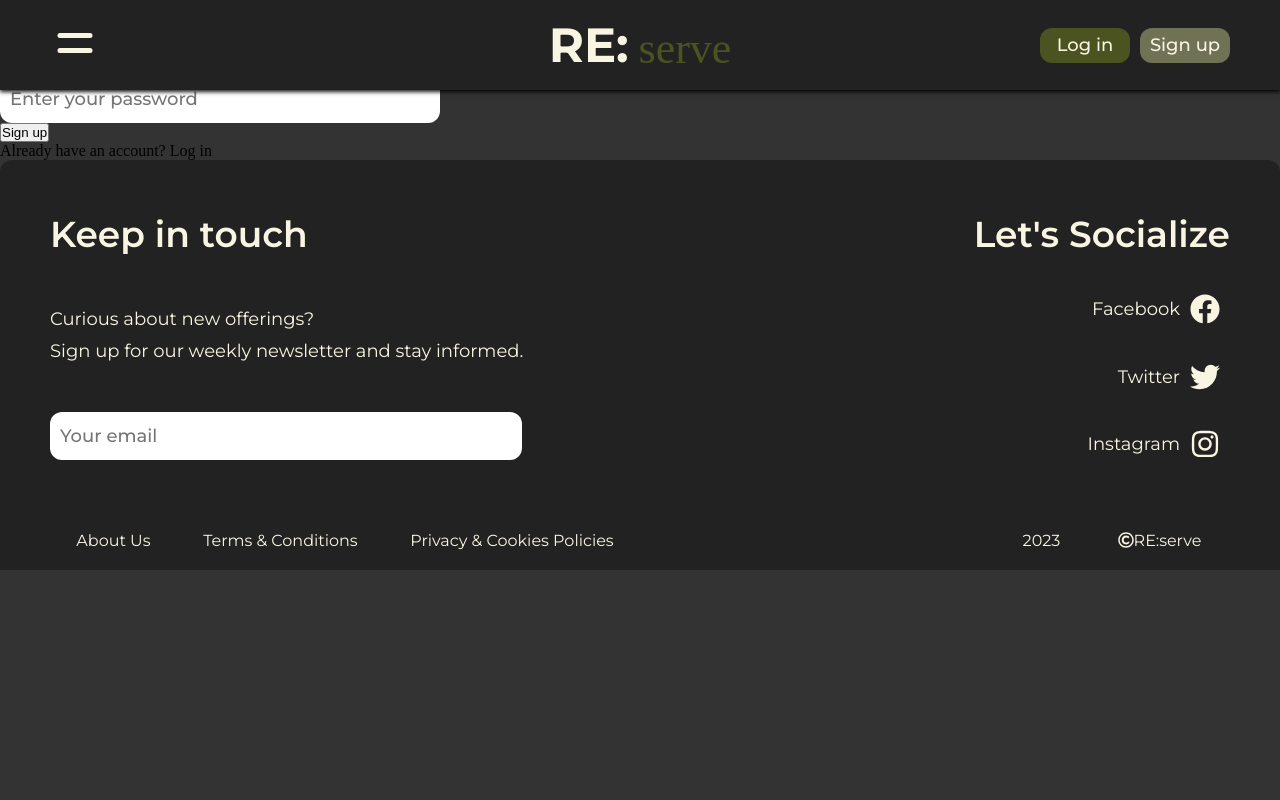
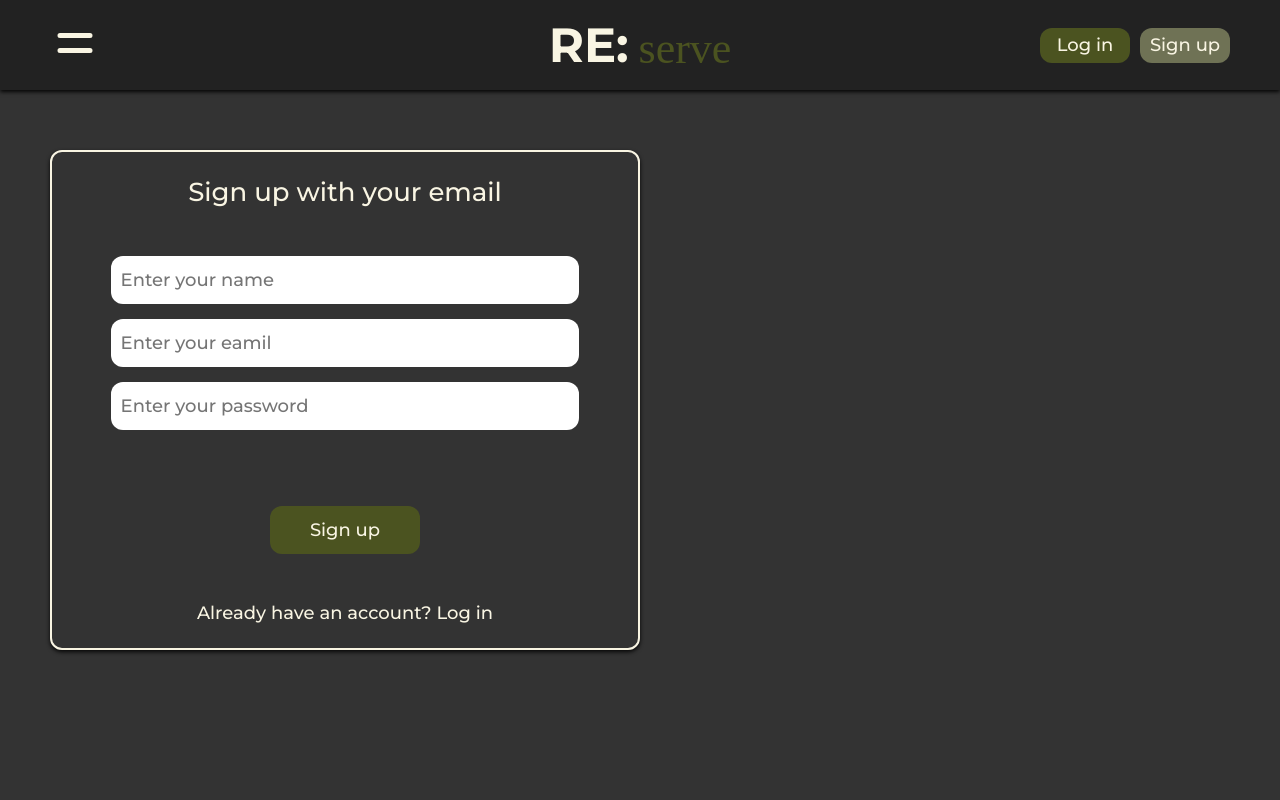
Before and after one commit to 13-TOMMY/RE-serve, a React (Vite) app: page /signup in a window 1280 px wide. Shown: the top 800 px of the page. Built offline with nearby package versions, Linux system fonts and the light colour scheme; no server answers; a web font is replaced by a local one.

Commit message:
sign up and login page

```diff
--- a/src/components/Header/Header.css
+++ b/src/components/Header/Header.css
@@ -97,6 +97,47 @@
   gap: 10px;
   width: 33.3%;
 }
+/*logged in*/
+.accounts-welcome-user{
+  width: fit-content;
+  display: flex;
+  align-items: center;
+  justify-content: center;
+  gap: 20px;
+  height: 50px;
+}
+.text-loggedin{
+  color: var(--color-text);
+  font-size: 18px;
+  font-weight: 600;
+}
+.text-loggedin p{
+  font-family: var(--script-font);
+
+}
+.text-loggedin span{
+  font-family: var(--modern-font);
+}
+.logout-a-btn{
+  height: 50px;
+  width: 50px;
+  color: var(--color-text);
+  font-family: Montserrat;
+  font-size: 18px;
+  font-weight: 500;
+  border-radius: 12px;
+  cursor: pointer;
+  border: none;
+  transition: 1s;
+  background-color: var(--color-button);
+  display: flex;
+  align-items: center;
+  justify-content: center;
+}
+.signout-btn{
+  font-size: 26px;
+}
+/*Log in/sign up*/
 .a-btn {
   width: 90px;
   height: 35px;
@@ -116,7 +157,8 @@
   background-color: var(--color-button-secondary);
 }
 .login-a-btn:hover,
-.signup-a-btn:hover {
+.signup-a-btn:hover,
+.logout-a-btn:hover {
   background-color: var(--color-boxes-cards);
   border: 1px solid var(--color-button-secondary);
 }
--- a/src/components/MoreInfo/MoreInfo.css
+++ b/src/components/MoreInfo/MoreInfo.css
@@ -35,7 +35,7 @@
 .contacts-left input {
   width: 80%;
 }
-input {
+.moreinfo-input{
   width: 440px;
   height: 48px;
   flex-shrink: 0;
--- a/src/components/MoreInfo/MoreInfo.jsx
+++ b/src/components/MoreInfo/MoreInfo.jsx
@@ -32,14 +32,17 @@ function MoreInfo() {
           </p>
           <input
             type="email"
+            className={`moreinfo-input ${!isValidEmail ? "invalid-email" : ""}`}
             placeholder="Your email"
             value={inputValue}
             onChange={handleInputChange}
             onKeyUp={handleKeyUp}
-            className={!isValidEmail ? "invalid-email" : ""}
           />
+
           {!isValidEmail && (
-            <h4 className="error-message">Please enter a valid email address.</h4>
+            <h4 className="error-message">
+              Please enter a valid email address.
+            </h4>
           )}
         </div>
         <div className="contacts-right">
--- a/src/pages/LogIn/LogIn.css
+++ b/src/pages/LogIn/LogIn.css
@@ -0,0 +1,103 @@
+.login-container {
+  padding: 150px 50px 150px 50px;
+  height: 100vh;
+  display: flex;
+  align-items: center;
+}
+
+/* Left */
+.login-left {
+  width: 50%;
+  height: 100%;
+  display: flex;
+  align-items: center;
+  justify-content: center;
+}
+
+.left-container-li {
+  display: flex;
+  flex-direction: column;
+  align-items: center;
+  justify-content: space-around;
+  width: 100%;
+  height: 100%;
+  border: 2px solid var(--color-text);
+  border-radius: 12px;
+  box-shadow: 0 2px 4px rgba(0, 0, 0, 0.9);
+}
+
+.left-container-li h2 {
+  color: var(--color-text);
+  font-family: Montserrat;
+  font-size: 26px;
+  font-weight: 500;
+}
+
+/* Form styles */
+.login-form {
+  display: flex;
+  flex-direction: column;
+  align-items: center;
+  justify-content: space-between;
+  height: 60%;
+  width: 80%;
+}
+
+.li-form-group {
+  display: flex;
+  flex-direction: column;
+  gap: 15px;
+  width: 100%;
+}
+
+.li-form {
+  width: 100%;
+  height: 48px;
+  flex-shrink: 0;
+  border-radius: 12px;
+  border: none;
+  font-family: Montserrat;
+  font-size: 18px;
+  font-weight: 500;
+  padding-left: 10px;
+}
+
+.li-form-btn {
+  width: 150px;
+  height: 48px;
+  color: var(--color-text);
+  background-color: var(--color-button);
+  font-family: Montserrat;
+  font-size: 18px;
+  font-weight: 500;
+  border-radius: 12px;
+  cursor: pointer;
+  border: none;
+  transition: 1s;
+}
+
+.li-form-btn:hover {
+  background-color: var(--color-boxes-cards);
+  border: 1px solid var(--color-button-secondary);
+}
+
+.li-last-p {
+  color: var(--color-text);
+  font-family: Montserrat;
+  font-size: 18px;
+  font-weight: 500;
+}
+
+.li-last-p span {
+  cursor: pointer;
+}
+
+/* Right */
+.login-right {
+  width: 50%;
+  height: 50vh;
+  display: flex;
+  flex-direction: column;
+  align-items: center;
+  justify-content: center;
+}
--- a/src/pages/LogIn/LogIn.jsx
+++ b/src/pages/LogIn/LogIn.jsx
@@ -1,7 +1,8 @@
-import React, {useState} from "react";
+import React, { useState } from "react";
 import { auth } from "../../config/firebaseConfig";
 import { signInWithEmailAndPassword } from "firebase/auth";
 import { useNavigate } from "react-router-dom";
+import { motion } from "framer-motion";
 import "./LogIn.css";
 
 function LogIn() {
@@ -18,13 +19,31 @@ function LogIn() {
       .catch((err) => console.log(err));
   };
 
+  const buttonVariants = {
+    initial: {
+      scale: 1,
+      opacity: 1,
+    },
+    hover: {
+      scale: 1.1,
+      opacity: 0.9,
+    },
+    tap: {
+      scale: 0.9,
+      opacity: 1,
+    },
+  };
+
   return (
     <div className="login-container">
+      <div className="login-left">
+        <div className="left-container-li">
+          <h2>Login with your email</h2>
           <form onSubmit={handleLogin} className="login-form">
-        <h2>Login with your email</h2>
             <div className="li-form-group">
               <input
                 type="email"
+                className="li-form"
                 placeholder="Enter your email"
                 required
                 onChange={(e) => setEmail(e.target.value)}
@@ -32,21 +51,34 @@ function LogIn() {
               />
               <input
                 type="password"
+                className="li-form"
                 placeholder="Enter your password"
                 required
                 onChange={(e) => setPassword(e.target.value)}
                 value={password}
               />
             </div>
-      <button type="submit">Login</button>
+            <motion.button
+              className="li-form-btn"
+              type="submit"
+              variants={buttonVariants}
+              initial="initial"
+              whileHover="hover"
+              whileTap="tap"
+            >
+              Login
+            </motion.button>
           </form>
-      <p>
+          <p className="li-last-p">
             Don't have an account?{" "}
             <span className="li-form-link" onClick={() => navigate("/signup")}>
               Sign up
             </span>
           </p>
         </div>
+      </div>
+      <div className="login-right"></div>
+    </div>
   );
 }
 
--- a/src/pages/SignUp/SignUp.css
+++ b/src/pages/SignUp/SignUp.css
@@ -0,0 +1,99 @@
+.signup-container {
+  padding: 150px 50px 150px 50px;
+  height: 100vh;
+  display: flex;
+  align-items: center;
+}
+/*Left*/
+.signup-left {
+  width: 50%;
+  height: 100%;
+  display: flex;
+  align-items: center;
+  justify-content: center;
+}
+
+.left-container-su {
+  display: flex;
+  flex-direction: column;
+  align-items: center;
+  justify-content: space-around;
+  width: 100%;
+  height: 100%;
+  border: 2px solid var(--color-text);
+  border-radius: 12px;
+  box-shadow: 0 2px 4px rgba(0, 0, 0, 0.9);
+}
+
+.left-container-su h2 {
+  color: var(--color-text);
+  font-family: Montserrat;
+  font-size: 26px;
+  font-weight: 500;
+}
+
+/* Form styles */
+.signup-form {
+  display: flex;
+  flex-direction: column;
+  align-items: center;
+  justify-content: space-between;
+  height: 60%;
+  width: 80%;
+}
+
+.su-form-group {
+  display: flex;
+  flex-direction: column;
+  gap: 15px;
+  width: 100%;
+}
+
+.su-form {
+  width: 100%;
+  height: 48px;
+  flex-shrink: 0;
+  border-radius: 12px;
+  border: none;
+  font-family: Montserrat;
+  font-size: 18px;
+  font-weight: 500;
+  padding-left: 10px;
+}
+
+.su-form-btn {
+  width: 150px;
+  height: 48px;
+  color: var(--color-text);
+  background-color: var(--color-button);
+  font-family: Montserrat;
+  font-size: 18px;
+  font-weight: 500;
+  border-radius: 12px;
+  cursor: pointer;
+  border: none;
+  transition: 1s;
+}
+
+.su-form-btn:hover {
+  background-color: var(--color-boxes-cards);
+  border: 1px solid var(--color-button-secondary);
+}
+.su-last-p {
+  color: var(--color-text);
+  font-family: Montserrat;
+  font-size: 18px;
+  font-weight: 500;
+}
+.su-last-p span{
+    cursor: pointer;
+}
+/*Right*/
+.signup-right {
+  width: 50%;
+  height: 50vh;
+  display: flex;
+  flex-direction: column;
+  align-items: center;
+  justify-content: center;
+}
--- a/src/pages/SignUp/SignUp.jsx
+++ b/src/pages/SignUp/SignUp.jsx
@@ -2,6 +2,7 @@ import React, { useState } from "react";
 import { auth } from "../../config/firebaseConfig";
 import { createUserWithEmailAndPassword, updateProfile } from "firebase/auth";
 import { useNavigate } from "react-router-dom";
+import { motion } from "framer-motion";
 import "./SignUp.css";
 
 function SignUp() {
@@ -20,13 +21,31 @@ function SignUp() {
       .catch((err) => console.log(err));
   };
 
+  const buttonVariants = {
+    initial: {
+      scale: 1,
+      opacity: 1,
+    },
+    hover: {
+      scale: 1.1,
+      opacity: 0.9,
+    },
+    tap: {
+      scale: 0.9,
+      opacity: 1,
+    },
+  };
+
   return (
-    <div className="signin-container">
-      <form onSubmit={handleSignup} className="signin-form">
-        <h2>signup with your email</h2>
+    <div className="signup-container">
+      <div className="signup-left">
+        <div className="left-container-su">
+            <h2>Sign up with your email</h2>
+          <form onSubmit={handleSignup} className="signup-form">
             <div className="su-form-group">
               <input
                 type="text"
+                className="su-form"
                 placeholder="Enter your name"
                 required
                 onChange={(e) => setName(e.target.value)}
@@ -34,6 +53,7 @@ function SignUp() {
               />
               <input
                 type="email"
+                className="su-form"
                 placeholder="Enter your eamil"
                 required
                 onChange={(e) => setEmail(e.target.value)}
@@ -41,21 +61,34 @@ function SignUp() {
               />
               <input
                 type="password"
+                className="su-form"
                 placeholder="Enter your password"
                 required
-            onChange={(e) => setEmail(e.target.value)}
-            value={email}
+                onChange={(e) => setPassword(e.target.value)}
+                value={password}
               />
             </div>
-        <button type="submit">Sign up</button>
+            <motion.button
+              className="su-form-btn"
+              type="submit"
+              variants={buttonVariants}
+              initial="initial"
+              whileHover="hover"
+              whileTap="tap"
+            >
+              Sign up
+            </motion.button>
           </form>
-      <p>
+          <p className="su-last-p">
             Already have an account?{" "}
             <span className="su-form-link" onClick={() => navigate("/login")}>
               Log in
             </span>
           </p>
         </div>
+      </div>
+      <div className="signup-right"></div>
+    </div>
   );
 }
 
```
Also changed, not shown: src/components/Header/Header.jsx (+74 -25 lines). Lines whose indentation alone changed are shown as unchanged.
